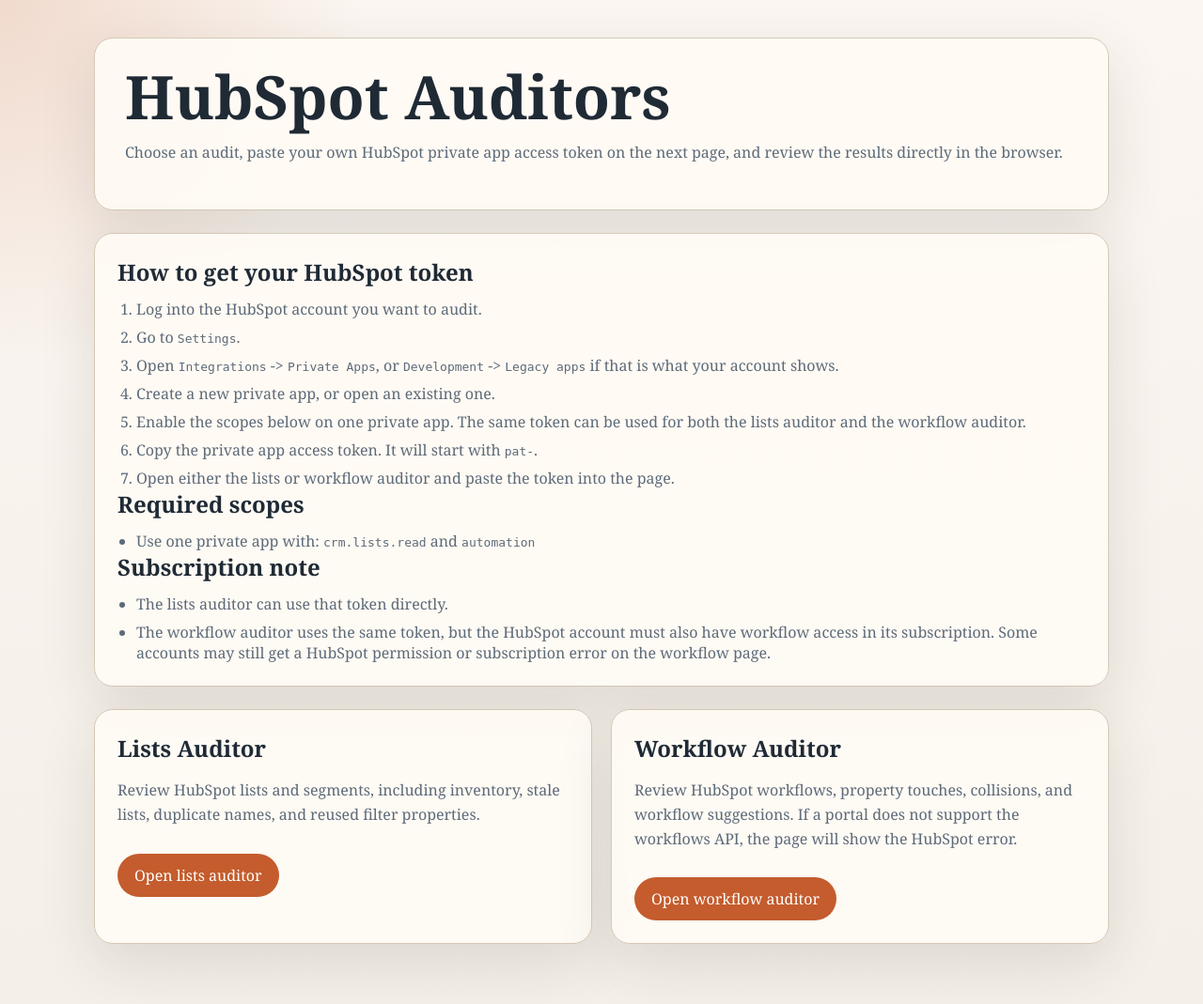
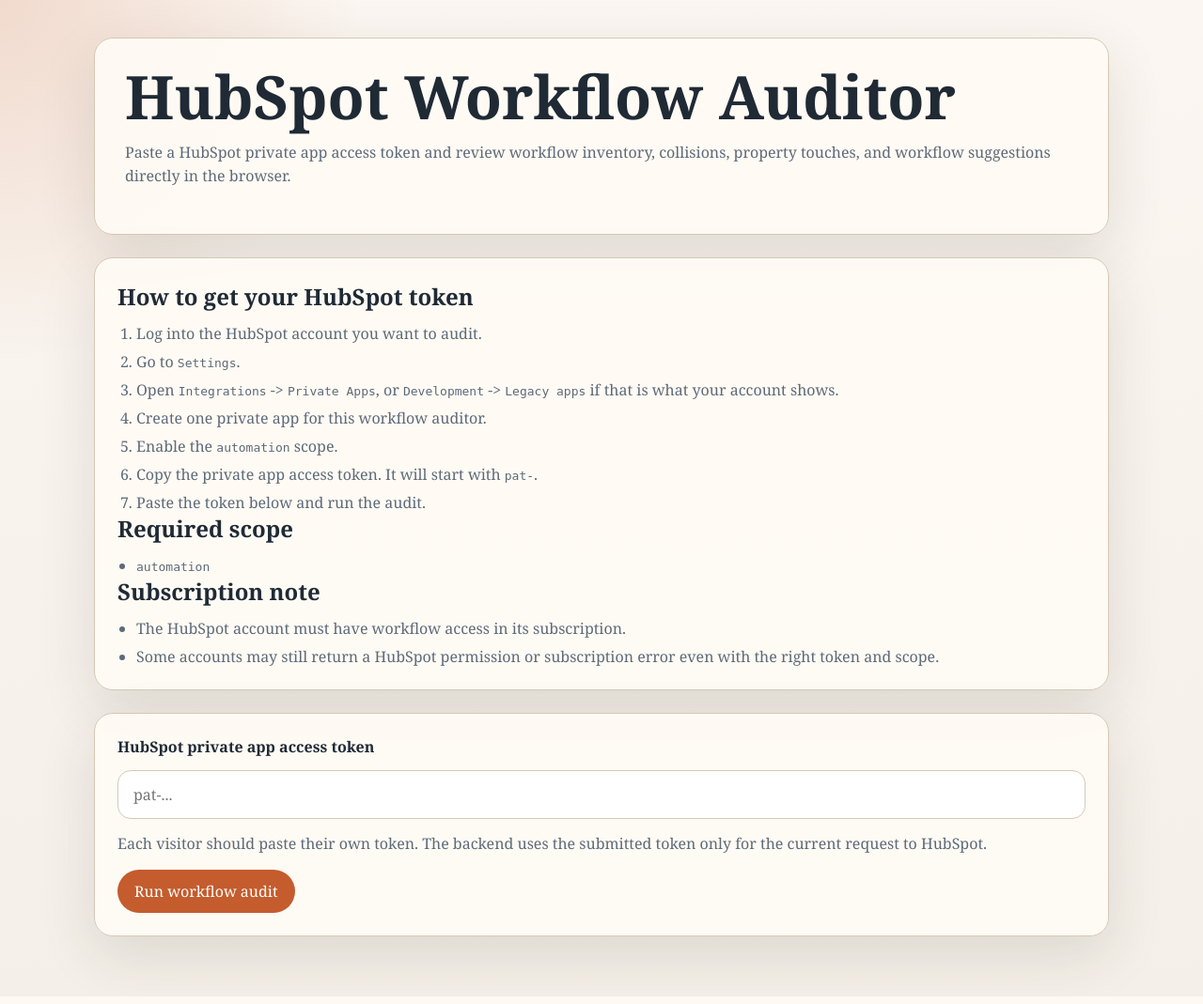
Before and after one commit to luke-wester/hubspot-workflow-auditor, a Flask app: page / in a window 1280 px wide. Shown: the whole page at 94% size. Run offline with Flask 3, Linux system fonts and the light colour scheme.

Commit message:
Simplify app to workflow-only auditor

```diff
--- a/app.py
+++ b/app.py
@@ -2,14 +2,12 @@ import os
 import json
 
 import requests
-from flask import Flask, render_template, request
+from flask import Flask, redirect, render_template, request, url_for
 from jinja2 import TemplateNotFound
 
 from env_utils import load_dotenv
 from run_audit import render_html_report as render_workflow_report
 from run_audit import run_audit as run_workflow_audit
-from run_list_audit import render_html_report as render_list_report
-from run_list_audit import run_list_audit
 
 load_dotenv()
 
@@ -62,37 +60,22 @@ def summarize_hubspot_error(exc: requests.HTTPError) -> str:
     return f"HubSpot returned an API error: HTTP {status_code}.{details}"
 
 
-def run_page_audit(audit_type: str, token: str) -> dict:
-    if audit_type == "lists":
-        audit = run_list_audit(token)
-        report_html = render_list_report(
-            audit["summary"],
-            audit["inventory"],
-            audit["filter_rows"],
-            audit["property_usage"],
-            audit["findings"],
-        )
-        count = len(audit["inventory"])
-        count_label = "lists"
-    else:
-        audit = run_workflow_audit(token)
-        report_html = render_workflow_report(
-            audit["workflows"],
-            audit["touches"],
-            audit["collisions"],
-            audit["suggestions"],
-        )
-        count = len(audit["workflows"])
-        count_label = "workflows"
-
+def run_workflow_page_audit(token: str) -> dict:
+    audit = run_workflow_audit(token)
+    report_html = render_workflow_report(
+        audit["workflows"],
+        audit["touches"],
+        audit["collisions"],
+        audit["suggestions"],
+    )
     return {
         "report_html": report_html,
-        "count": count,
-        "count_label": count_label,
+        "count": len(audit["workflows"]),
+        "count_label": "workflows",
     }
 
 
-def render_auditor_page(template_name: str, audit_type: str, page_title: str, page_description: str):
+def render_workflow_page():
     report_html = None
     error = None
     masked_token = None
@@ -106,7 +89,7 @@ def render_auditor_page(template_name: str, audit_type: str, page_title: str, pa
             error = "Paste a HubSpot private app access token to run the audit."
         else:
             try:
-                result = run_page_audit(audit_type, token)
+                result = run_workflow_page_audit(token)
                 report_html = result["report_html"]
                 masked_token = mask_token(token)
                 result_count = result["count"]
@@ -121,9 +104,7 @@ def render_auditor_page(template_name: str, audit_type: str, page_title: str, pa
                 error = f"Unexpected error while running the audit: {exc.__class__.__name__}."
 
     return render_template(
-        template_name,
-        page_title=page_title,
-        page_description=page_description,
+        "index.html",
         report_html=report_html,
         error=error,
         masked_token=masked_token,
@@ -132,29 +113,16 @@ def render_auditor_page(template_name: str, audit_type: str, page_title: str, pa
     )
 
 
-@app.route("/", methods=["GET"])
+@app.route("/", methods=["GET", "POST"])
 def index():
-    return render_template("index.html")
-
-
-@app.route("/lists", methods=["GET", "POST"])
-def lists():
-    return render_auditor_page(
-        "auditor_page.html",
-        "lists",
-        "HubSpot Lists Auditor",
-        "Paste a HubSpot private app access token and review a lists and segments audit.",
-    )
+    return render_workflow_page()
 
 
 @app.route("/workflows", methods=["GET", "POST"])
 def workflows():
-    return render_auditor_page(
-        "auditor_page.html",
-        "workflows",
-        "HubSpot Workflow Auditor",
-        "Paste a HubSpot private app access token and review a workflow audit.",
-    )
+    if request.method == "POST":
+        return render_workflow_page()
+    return redirect(url_for("index"))
 
 
 if __name__ == "__main__":
--- a/templates/index.html
+++ b/templates/index.html
@@ -3,7 +3,7 @@
 <head>
     <meta charset="UTF-8" />
     <meta name="viewport" content="width=device-width, initial-scale=1.0" />
-    <title>HubSpot Auditors</title>
+    <title>HubSpot Workflow Auditor</title>
     <style>
         :root {
             --bg: #f4efe8;
@@ -13,6 +13,8 @@
             --line: #d6c8b5;
             --accent: #c45c2d;
             --accent-dark: #9f451e;
+            --error-bg: #fce4df;
+            --error-ink: #7d2318;
             --shadow: rgba(53, 38, 21, 0.12);
         }
 
@@ -34,7 +36,8 @@
         }
 
         .hero,
-        .grid-card {
+        .instructions,
+        .panel {
             background: var(--panel);
             border: 1px solid var(--line);
             border-radius: 20px;
@@ -57,19 +60,9 @@
             line-height: 1.6;
         }
 
-        .grid {
-            display: grid;
-            grid-template-columns: repeat(auto-fit, minmax(280px, 1fr));
-            gap: 20px;
-        }
-
         .instructions {
             margin-bottom: 24px;
             padding: 24px;
-            border-radius: 20px;
-            border: 1px solid var(--line);
-            background: var(--panel);
-            box-shadow: 0 20px 60px var(--shadow);
         }
 
         .instructions h2 {
@@ -88,37 +81,74 @@
             margin-top: 8px;
         }
 
-        .grid-card {
+        .panel {
             padding: 24px;
         }
 
-        .grid-card h2 {
-            margin-top: 0;
-            margin-bottom: 10px;
+        form {
+            display: grid;
+            gap: 14px;
         }
 
-        .button {
-            display: inline-block;
-            margin-top: 12px;
+        label {
+            font-weight: 700;
+        }
+
+        input[type="password"] {
+            width: 100%;
+            padding: 14px 16px;
+            border-radius: 14px;
+            border: 1px solid var(--line);
+            background: #fff;
+            font: inherit;
+        }
+
+        button {
+            width: fit-content;
             padding: 12px 18px;
+            border: 0;
             border-radius: 999px;
-            text-decoration: none;
             background: var(--accent);
             color: #fff;
+            font: inherit;
+            cursor: pointer;
         }
 
-        .button:hover {
+        button:hover {
             background: var(--accent-dark);
+        }
+
+        .helper,
+        .meta {
+            color: var(--muted);
+            line-height: 1.6;
+        }
+
+        .error {
+            margin-bottom: 16px;
+            padding: 14px 16px;
+            border-radius: 14px;
+            background: var(--error-bg);
+            color: var(--error-ink);
+        }
+
+        .report-frame {
+            margin-top: 16px;
+            padding: 8px;
+            border-radius: 20px;
+            border: 1px solid var(--line);
+            background: rgba(255, 255, 255, 0.74);
+            overflow-x: auto;
         }
     </style>
 </head>
 <body>
     <main>
         <section class="hero">
-            <h1>HubSpot Auditors</h1>
+            <h1>HubSpot Workflow Auditor</h1>
             <p>
-                Choose an audit, paste your own HubSpot private app access token on the next page,
-                and review the results directly in the browser.
+                Paste a HubSpot private app access token and review workflow inventory, collisions,
+                property touches, and workflow suggestions directly in the browser.
             </p>
         </section>
 
@@ -128,42 +158,53 @@
                 <li>Log into the HubSpot account you want to audit.</li>
                 <li>Go to <code>Settings</code>.</li>
                 <li>Open <code>Integrations</code> -> <code>Private Apps</code>, or <code>Development</code> -> <code>Legacy apps</code> if that is what your account shows.</li>
-                <li>Create a new private app, or open an existing one.</li>
-                <li>Enable the scopes below on one private app. The same token can be used for both the lists auditor and the workflow auditor.</li>
+                <li>Create one private app for this workflow auditor.</li>
+                <li>Enable the <code>automation</code> scope.</li>
                 <li>Copy the private app access token. It will start with <code>pat-</code>.</li>
-                <li>Open either the lists or workflow auditor and paste the token into the page.</li>
+                <li>Paste the token below and run the audit.</li>
             </ol>
 
-            <h2>Required scopes</h2>
+            <h2>Required scope</h2>
             <ul>
-                <li>Use one private app with: <code>crm.lists.read</code> and <code>automation</code></li>
+                <li><code>automation</code></li>
             </ul>
 
             <h2>Subscription note</h2>
             <ul>
-                <li>The lists auditor can use that token directly.</li>
-                <li>The workflow auditor uses the same token, but the HubSpot account must also have workflow access in its subscription. Some accounts may still get a HubSpot permission or subscription error on the workflow page.</li>
+                <li>The HubSpot account must have workflow access in its subscription.</li>
+                <li>Some accounts may still return a HubSpot permission or subscription error even with the right token and scope.</li>
             </ul>
         </section>
 
-        <section class="grid">
-            <article class="grid-card">
-                <h2>Lists Auditor</h2>
-                <p>
-                    Review HubSpot lists and segments, including inventory, stale lists, duplicate names,
-                    and reused filter properties.
+        <section class="panel">
+            {% if error %}
+                <div class="error">{{ error }}</div>
+            {% endif %}
+
+            <form method="post">
+                <label for="hubspot_token">HubSpot private app access token</label>
+                <input
+                    id="hubspot_token"
+                    name="hubspot_token"
+                    type="password"
+                    autocomplete="off"
+                    spellcheck="false"
+                    placeholder="pat-..."
+                />
+                <div class="helper">
+                    Each visitor should paste their own token. The backend uses the submitted token only for the current request to HubSpot.
+                </div>
+                <button type="submit">Run workflow audit</button>
+            </form>
+
+            {% if report_html %}
+                <p class="meta">
+                    Audit complete for token {{ masked_token }}. Loaded {{ result_count }} {{ count_label }}.
                 </p>
-                <a class="button" href="/lists">Open lists auditor</a>
-            </article>
-
-            <article class="grid-card">
-                <h2>Workflow Auditor</h2>
-                <p>
-                    Review HubSpot workflows, property touches, collisions, and workflow suggestions.
-                    If a portal does not support the workflows API, the page will show the HubSpot error.
-                </p>
-                <a class="button" href="/workflows">Open workflow auditor</a>
-            </article>
+                <div class="report-frame">
+                    {{ report_html | safe }}
+                </div>
+            {% endif %}
         </section>
     </main>
 </body>
```
Also changed, not shown: templates/auditor_page.html (deleted, +0 -235 lines), README.md.
